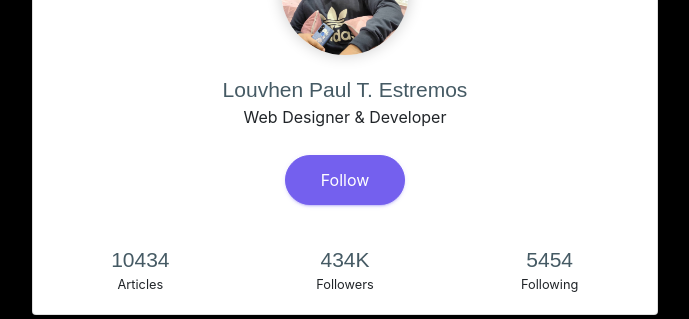
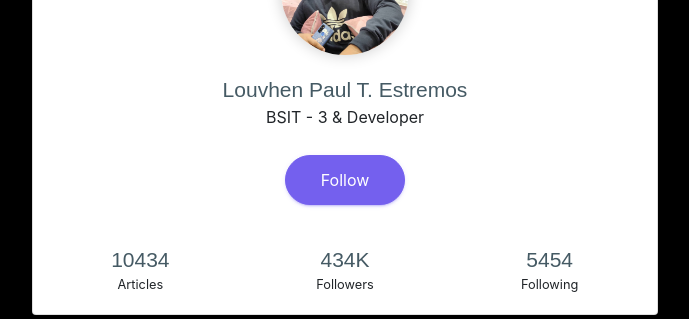
Before and after one commit to slypheonix05/Louvhen-Paul, a Django app: page / in a window 1280 px wide. Shown: the part 362-681 px from the top of the page, without its empty margins (231-920 px from the left). Run offline with Django 3.2, Linux system fonts and the light colour scheme; some libraries are stand-ins or nearby versions.

Commit message:
Update index.html

```diff
--- a/myapp1/templates/index.html
+++ b/myapp1/templates/index.html
@@ -11,7 +11,7 @@
             <div class="card-body little-profile text-center">
                 <div class="pro-img"><img src="{% static 'Image/me.jpg' %}" alt="user"></div>
                 <h3 class="m-b-0">Louvhen Paul T. Estremos</h3>
-                <p>Web Designer &amp; Developer</p> <a href="javascript:void(0)" class="m-t-10 waves-effect waves-dark btn btn-primary btn-md btn-rounded" data-abc="true">Follow</a>
+                <p>BSIT - 3 &amp; Developer</p> <a href="javascript:void(0)" class="m-t-10 waves-effect waves-dark btn btn-primary btn-md btn-rounded" data-abc="true">Follow</a>
                 <div class="row text-center m-t-20">
                     <div class="col-lg-4 col-md-4 m-t-20">
                         <h3 class="m-b-0 font-light">10434</h3><small>Articles</small>
```
